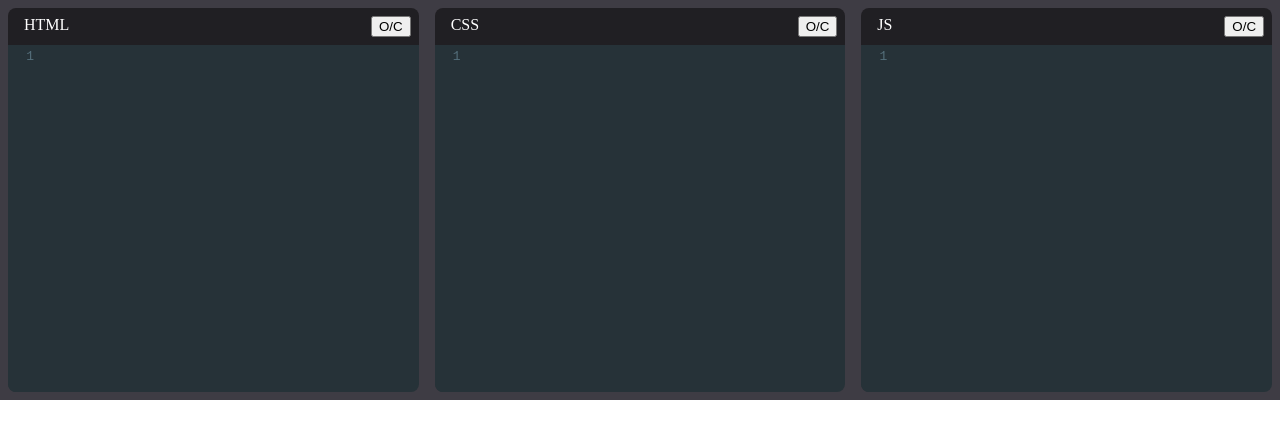
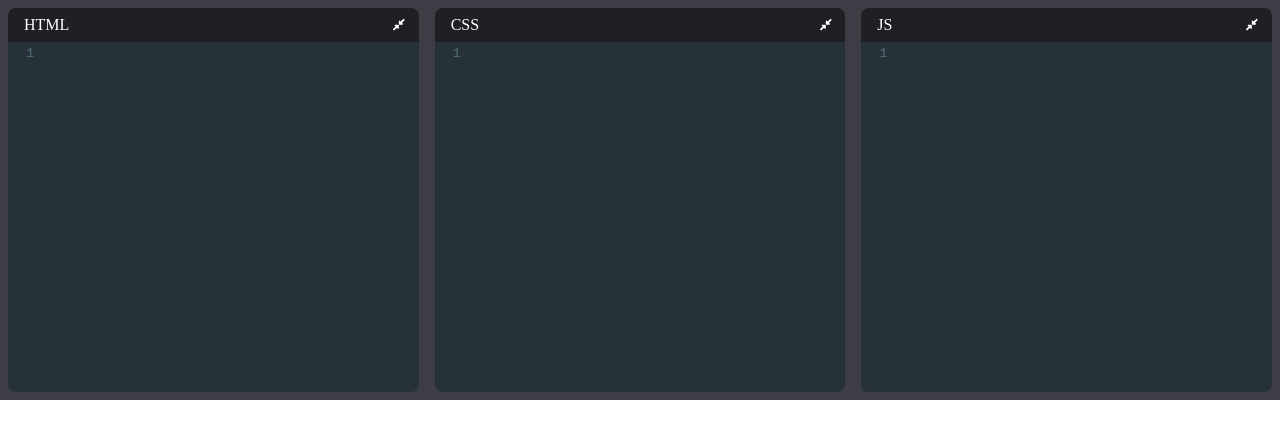
Before and after one commit to fabioc9675/PhysicsSimulators, a React (Create React App) app in the folder codepen_fc/: page / in a window 1280 px wide. Shown: the top 438 px of the page. Built offline with nearby package versions, Linux system fonts and the light colour scheme.

Commit message:
use of icons in the buttons

```diff
--- a/codepen_fc/package.json
+++ b/codepen_fc/package.json
@@ -3,6 +3,9 @@
   "version": "0.1.0",
   "private": true,
   "dependencies": {
+    "@fortawesome/fontawesome-svg-core": "^1.2.36",
+    "@fortawesome/free-solid-svg-icons": "^5.15.4",
+    "@fortawesome/react-fontawesome": "^0.1.15",
     "@testing-library/jest-dom": "^5.14.1",
     "@testing-library/react": "^11.2.7",
     "@testing-library/user-event": "^12.8.3",
--- a/codepen_fc/src/components/Editor.js
+++ b/codepen_fc/src/components/Editor.js
@@ -6,6 +6,8 @@
 import 'codemirror/mode/css/css'
 
 import { Controlled as ControlledEditor } from 'react-codemirror2'
+import { FontAwesomeIcon } from '@fortawesome/react-fontawesome'
+import { faCompressAlt, faExpandAlt } from '@fortawesome/free-solid-svg-icons'
 
 export default function Editor(props) {
     const {
@@ -26,8 +28,12 @@
             <div className="editor-title">
                 {displayName}
                 <button
+                    type="button"
+                    className="expand-collapse-btn"
                     onClick={() => setOpen(prevOpen => !prevOpen)}
-                >O/C</button>
+                >
+                    <FontAwesomeIcon icon={open ? faCompressAlt : faExpandAlt} />
+                </button>
             </div>
             <ControlledEditor
                 onBeforeChange={handleChange}
--- a/codepen_fc/src/index.css
+++ b/codepen_fc/src/index.css
@@ -26,6 +26,15 @@
 
 .editor-container.collapsed .CodeMirror-scroll{
   position: absolute;
+  overflow: hidden !important;
+}
+
+.expand-collapse-btn {
+  margin-left: .5rem;
+  background: none;
+  border: none;
+  color: white;
+  cursor: pointer;
 }
 
 .editor-title {
```
Also changed, not shown: 2 other files (tests, documents, lock files or other folders).
